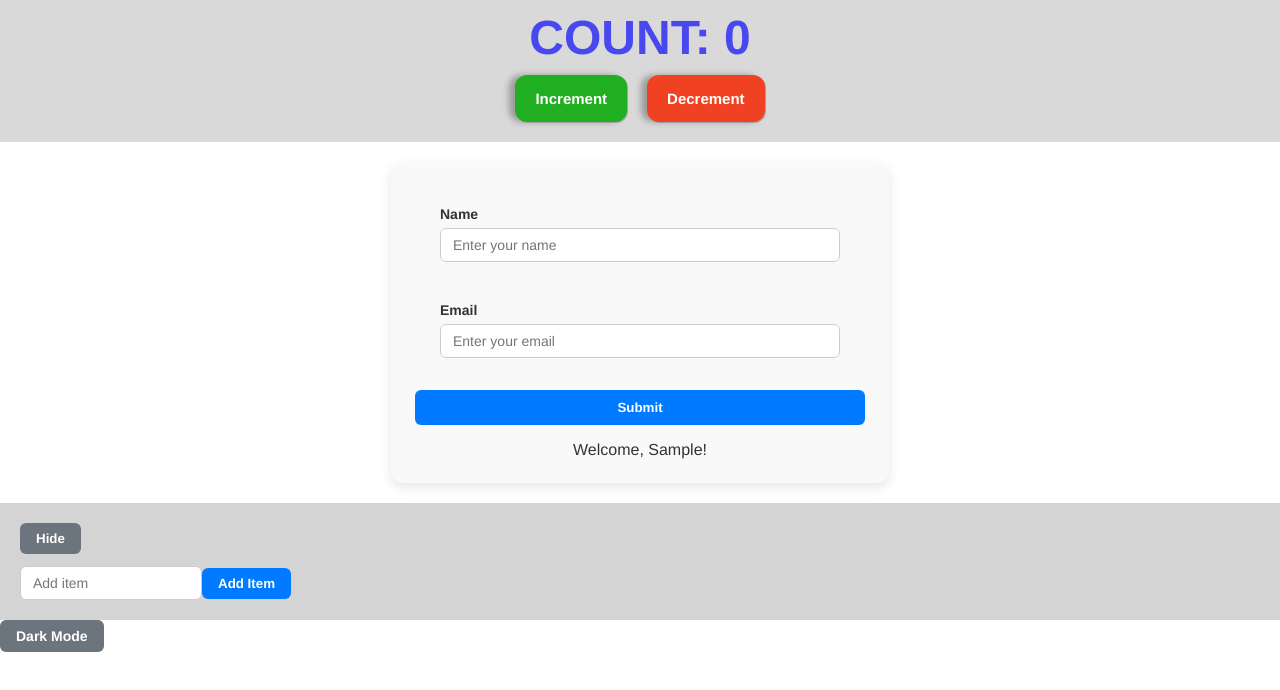
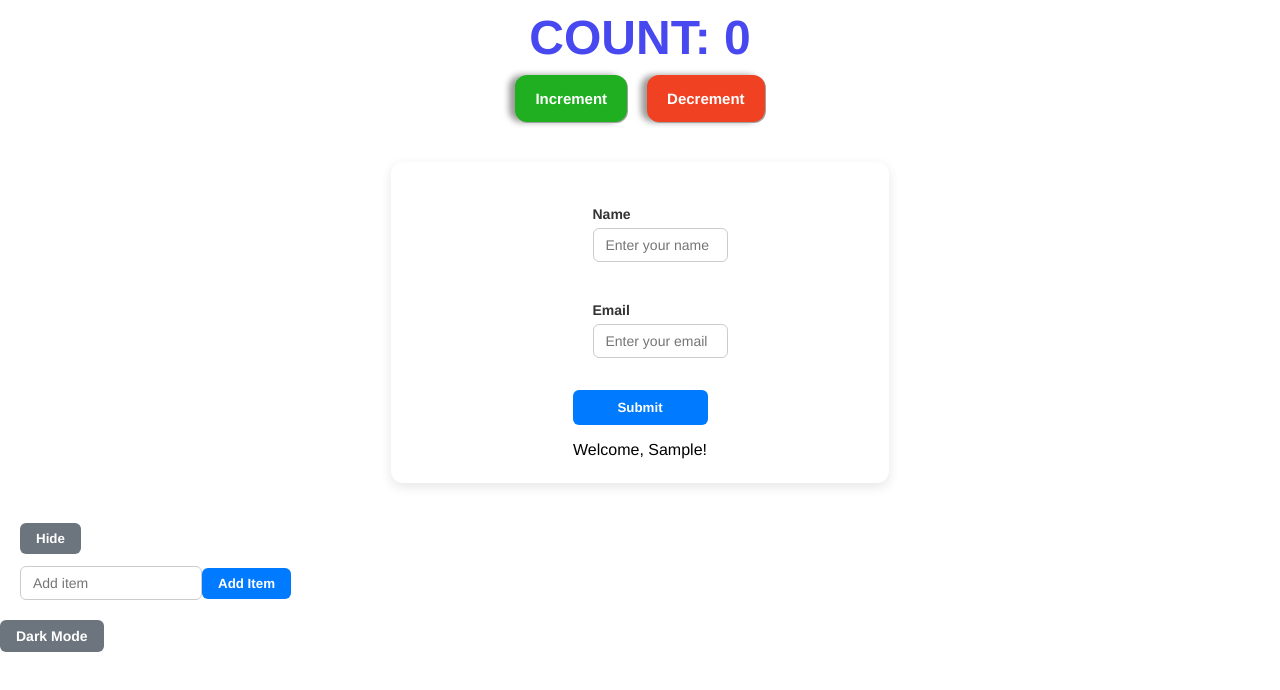
Before and after one commit to pagevamp/react-sandbox, a React (Vite) app: page / in a window 1280 px wide. Both pictures are taken after typing "Sample", "name@example.com" into the empty fields and a click on the button "Submit". Shown: the top 690 px of the page. Built offline with nearby package versions, Linux system fonts and the light colour scheme.

Commit message:
refactor/updated the dark mode togggle

```diff
--- a/src/App.tsx
+++ b/src/App.tsx
@@ -1,19 +1,18 @@
 import Counter from "./components/Counter/Counter";
 import UserForm from "./components/Form/UserForm/UserForm";
-import { AddItem } from './components/Item/AddItem/AddItem';
 import { useItems } from "./hooks/useItems";
 import Button from "./components/Button/Button";
 import { ItemList } from "./components/Item/ItemList/ItemList";
 import { ThemeToggle } from './components/ThemeToggle/ThemeToggle';
+import AddItem from "./components/Item/AddItem/AddItem";
 
 export default function App() {
  const { items, isVisible, inputValue, setInputValue,setSelectedItem, addItem, toggleVisibility } = useItems();
   return (
-    <div>
-    <div>
+    <div className="container">
       <Counter />
     <UserForm/>
-      <div className="items">
+      <div className="container items">
         <Button className="toggle-visible-btn" value={isVisible ? "Hide" : "Show"} onClick={toggleVisibility}></Button>
         {isVisible && (
           <>
@@ -24,6 +23,5 @@ export default function App() {
       </div>
       <ThemeToggle/>
     </div>
-    </div>
   );
 }
--- a/src/components/Counter/Counter.tsx
+++ b/src/components/Counter/Counter.tsx
@@ -6,13 +6,15 @@ import { useCounter } from "../../hooks/useCounters";
 const Counter = () => {
     const { count, handleIncrement, handleDecrement } = useCounter();
     return (
-        <section className={styles.background}>
-            <p className={styles.count}>COUNT: {count}</p>
-            <div className={styles.buttonSection}>
-                <Button className={styles.increment } value="Increment" onClick={handleIncrement}/>
-                <Button className={styles.decrement} value="Decrement" onClick={handleDecrement}/>
-            </div>
-        </section>
+        <div className='container'>
+            <section className={styles.background}>
+                <p className={styles.count}>COUNT: {count}</p>
+                <div className={styles.buttonSection}>
+                    <Button className={styles.increment} value="Increment" onClick={handleIncrement} />
+                    <Button className={styles.decrement} value="Decrement" onClick={handleDecrement} />
+                </div>
+            </section>
+        </div>
     )
 }
 
--- a/src/components/Counter/style.module.css
+++ b/src/components/Counter/style.module.css
@@ -30,7 +30,7 @@
 }
 
 .background{
-    background-color: rgb(217, 217, 218);
+    /* background-color: rgb(217, 217, 218); */
     padding: 10px 10px;
 }
 
--- a/src/components/Form/UserForm/UserForm.tsx
+++ b/src/components/Form/UserForm/UserForm.tsx
@@ -16,19 +16,20 @@ const UserForm = () => {
   };
 
   return (
-    <div className={styles['user-form']}>
-      <form className={styles['user-form__form']} onSubmit={handleSubmit}>
+    <div className='container '>
+    <div className={`${styles['user-form']} container`}>
+      <form className={`${styles['user-form__form']} container`} onSubmit={handleSubmit}>
         <InputField label='name' type='text' value={name} onChange={(e) => setName(e.target.value)} />
         <InputField label='email' type='text' value={email} onChange={(e) => setEmail(e.target.value)} />
         <Button value="Submit" className={styles['user-form__button']} />
       </form>
-
       {submittedName && (
-        <p className={styles['user-form__welcome']}>
+        <p className={`${styles['user-form__welcome']} container`}>
           Welcome, {submittedName}!
         </p>
       )}
     </div>
+  </div>
   );
 };
 
--- a/src/components/Form/UserForm/style.module.css
+++ b/src/components/Form/UserForm/style.module.css
@@ -13,7 +13,8 @@
 .user-form__form {
   display: flex;
   flex-direction: column;
-  width: 100%;
+  width:30%;
+  margin: auto;
 }
 
 .user-form__button {
@@ -32,10 +33,18 @@
   background-color: #0056b3;
 }
 
-.user-form__welcome {
+.user-form__welcome{
   margin-top: 16px;
   font-size: 16px;
   font-weight: 500;
-  color: #333;
+  color: black;
   text-align: center;
 }
+
+.user-form__welcome .dark {
+  margin-top: 16px;
+  font-size: 16px;
+  font-weight: 500;
+  color: white;
+  text-align: center;;
+}
--- a/src/components/Item/AddItem/AddItem.tsx
+++ b/src/components/Item/AddItem/AddItem.tsx
@@ -6,9 +6,13 @@ interface AddItemProps {
   setInputValue: (value: string) => void;
 }
 
-export const AddItem = ({  addItem, inputValue, setInputValue }: AddItemProps) => (
-  <div>
+const AddItem = ({  addItem, inputValue, setInputValue }: AddItemProps) =>{
+  return (
+  <div className="container">
     <input value={inputValue} onChange={(e) => setInputValue(e.target.value)} type="text" placeholder="Add item" className={styles["add-item__input"]}/>
     <Button value="Add Item" onClick={addItem} className={styles["add-item__button"]}/>
-  </div>
-);
+  </div>);
+
+};
+
+export default AddItem;
--- a/src/components/Item/ItemList/ItemList.tsx
+++ b/src/components/Item/ItemList/ItemList.tsx
@@ -5,6 +5,8 @@ interface ItemListProps {
 }
 
 export const ItemList = ({ items, setSelectedItem }: ItemListProps) => (
+  <div className='container'>
+
   <ul className={styles["item-list"]}>
     {items.map((item, index) => (
       <li key={index} className={styles["item-list__item"]} onClick={() => setSelectedItem(item)}>
@@ -12,4 +14,5 @@ export const ItemList = ({ items, setSelectedItem }: ItemListProps) => (
       </li>
     ))}
   </ul>
+    </div>
 );
--- a/src/hooks/useDarkMode.ts
+++ b/src/hooks/useDarkMode.ts
@@ -1,10 +1,14 @@
 import { useEffect, useState } from "react";
 
 export function useDarkMode() {
+  const container = document.getElementsByClassName("container");
   const [isDarkMode, setIsDarkMode] = useState(false);
-
+  const elements = Array.from(container);
   useEffect(() => {
     document.body.classList.toggle("dark", isDarkMode);
+    elements.forEach((element) => {
+      element.classList.toggle("dark", isDarkMode);
+    });
   }, [isDarkMode]);
 
   const toggleDarkMode = () => setIsDarkMode((prev) => !prev);
--- a/src/style.css
+++ b/src/style.css
@@ -13,7 +13,7 @@
 .toggle-visible-btn {
   padding: 8px 16px;
   margin-bottom: 12px;
-  background-color: #6c757d;   /* neutral gray */
+  background-color: #6c757d;
   color: #fff;
   border: none;
   border-radius: 6px;
@@ -29,11 +29,24 @@
 
 .toggle-visible-btn:active {
   transform: translateY(0);
+}
+
+.container {
+  background-color: white;
+  color: black;
+  transition: background-color 0.3s, color 0.3s;
+}
+
+.container.dark{
+    background-color: black;
+    color: white;
+    transition: background-color 0.3s, color 0.3s;
+}
+
 body {
   background-color: white;
   color: black;
   transition: background-color 0.3s, color 0.3s;
-}
 }
 
 body.dark{
```
